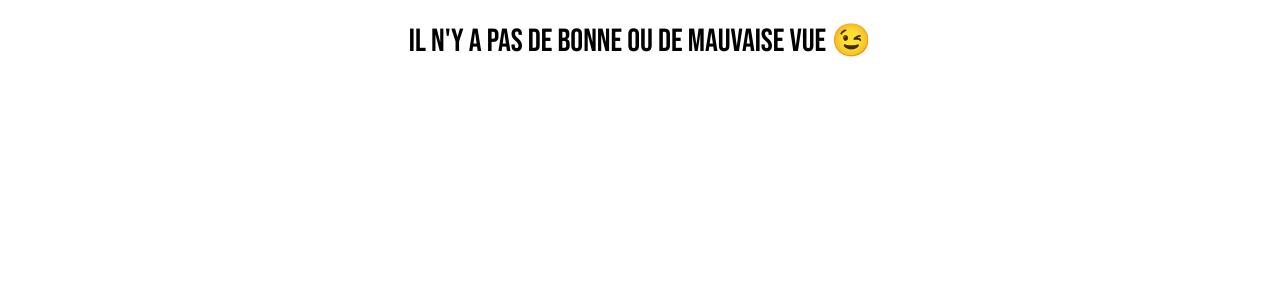
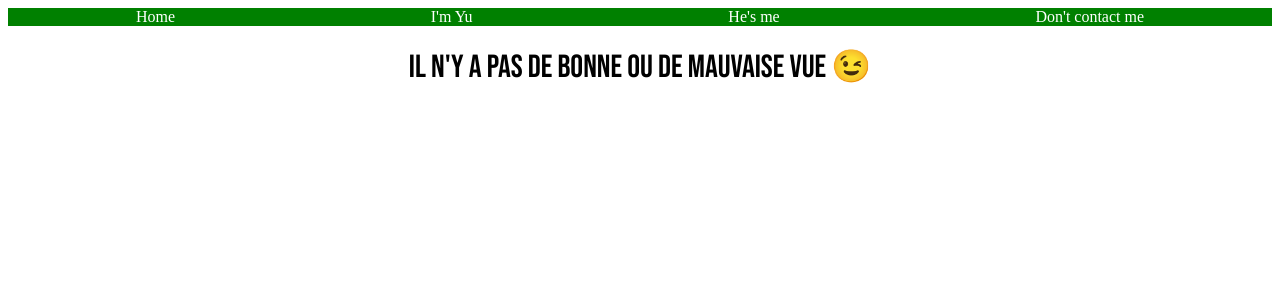
Before and after one commit to AmirDjelidi/Tp3_Interface_design, a Vue app in the folder vue-oauth-microsoft-graph/: page / in a window 1280 px wide. Shown: the top 300 px of the page. Built offline with nearby package versions, Linux system fonts and the light colour scheme; a web font is replaced by a local one.

Commit message:
Ex 4: create HomePage component

```diff
--- a/vue-oauth-microsoft-graph/src/pages/HomePage.vue
+++ b/vue-oauth-microsoft-graph/src/pages/HomePage.vue
@@ -1,5 +1,10 @@
 <template>
-
+<nav>
+  <div class="menu-item"><a href="#">Home</a> </div>
+  <div class="menu-item"><a href="#">I'm Yu</a> </div>
+  <div class="menu-item"><a href="#">He's me</a> </div>
+  <div class="menu-item"><a href="#">Don't contact me</a> </div>
+</nav>
   <div>
     <h1>Il n'y a pas de bonne ou de mauvaise Vue 😉</h1>
   </div>
@@ -13,9 +18,18 @@ export default {
 </script>
 
 <style scoped>
+nav {
+  display: flex;
+  background-color: green;
+  justify-content: space-around;
+}
+nav a{
+  color: white;
+  text-decoration: none;
+}
+
 h1 {
   text-align: center;
-
   font-family: "Bebas Neue", sans-serif;
   font-weight: 400;
   font-style: normal;
```
